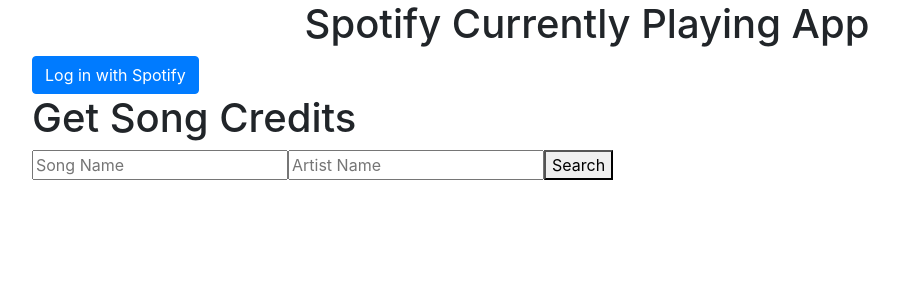
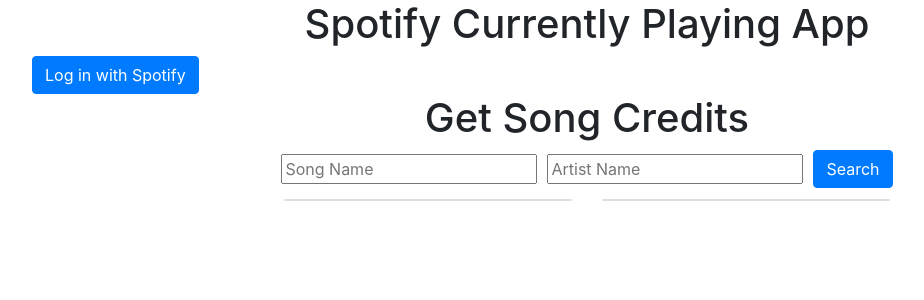
Before and after one commit to itskpalusa/npc, a React (Create React App) app: page / in a window 1280 px wide. Shown: the top 300 px of the page, without its empty margins (53-977 px from the left). Built offline with nearby package versions, Linux system fonts and the light colour scheme.

Commit message:
still bad design but better design

```diff
--- a/src/App.js
+++ b/src/App.js
@@ -71,7 +71,7 @@ const App = () => {
 					)}
 				</div>
 			</div>
-			<div>
+			<div className="text-center">
 				<h1>Get Song Credits</h1>
 				<GeniusCredits />
 			</div>
--- a/src/components/GeniusCredits.js
+++ b/src/components/GeniusCredits.js
@@ -1,5 +1,7 @@
 import React, {useState} from "react";
 import axios from "axios";
+
+
 
 const GeniusCredits = () => {
 	const [songName, setSongName] = useState("");
@@ -45,36 +47,83 @@ const GeniusCredits = () => {
 	};
 
 	return (
-		<div>
+		<div className="container">
+			<div
+				style={{
+					display: "flex",
+					alignItems: "center",
+					justifyContent: "center",
+					marginBottom: "3mm",
+				}}
+			>
+				{" "}
+				<form
+					onSubmit={(e) => {
+						e.preventDefault();
+					}}
+				>
+					<div className="form-row align-items-center">
+						<div className="col">
 							<input
-				type="text"
+								id="songNameField"
+								className="form-rowform-group"
 								placeholder="Song Name"
 								value={songName}
 								onChange={(e) => setSongName(e.target.value)}
 							/>
+						</div>
+						<div className="col">
 							<input
+								id="songArtistName"
+								className="form-rowform-group"
 								type="text"
 								placeholder="Artist Name"
 								value={artistName}
 								onChange={(e) => setArtistName(e.target.value)}
 							/>
-			<button onClick={searchSong}>Search</button>
-
+						</div>
+						<div className="col">
+							<button className="btn btn-primary" onClick={searchSong}>
+								Search
+							</button>
+						</div>
+					</div>
+				</form>
+			</div>
+			<div
+				style={{
+					display: "flex",
+					alignItems: "center",
+					justifyContent: "center",
+				}}
+			>
+				<div className="row">
+					<div className="col">
+						<div className="card" style={{width: "18rem"}}>
 							{error && <p>{error}</p>}
 							{producers.length > 0 && (
 								<div>
-					<p>Producers:</p>
-					<ul>
+									<div className="card-header">
+										<h6 className="card-text text-center">Producers</h6>
+									</div>{" "}
+									<ul style={{listStyle: "none", paddingLeft: "0"}}>
 										{producers.map((producer, index) => (
 											<li key={index}>{producer}</li>
 										))}
 									</ul>
 								</div>
 							)}
+						</div>
+					</div>
+
+					<div className="col">
+						<div className="card" style={{width: "18rem"}}>
 							{writers.length > 0 && (
 								<div>
-					<p>Writers:</p>
-					<ul>
+									<div className="card-header">
+										<h6 className="card-text text-center">Writers</h6>
+									</div>{" "}
+									<ul style={{listStyle: "none", paddingLeft: "0"}}>
 										{writers.map((writer, index) => (
 											<li key={index}>{writer}</li>
 										))}
@@ -82,6 +131,10 @@ const GeniusCredits = () => {
 								</div>
 							)}
 						</div>
+					</div>
+				</div>
+			</div>
+		</div>
 	);
 };
 
```
Lines whose indentation alone changed are shown as unchanged.
